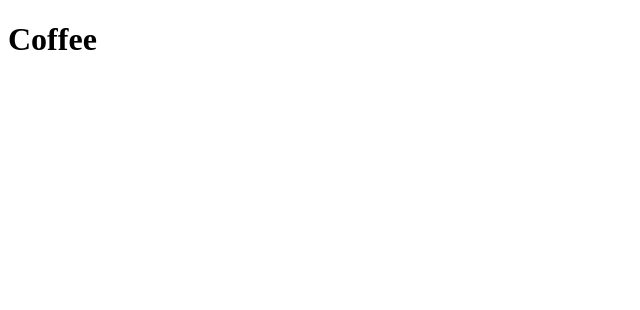
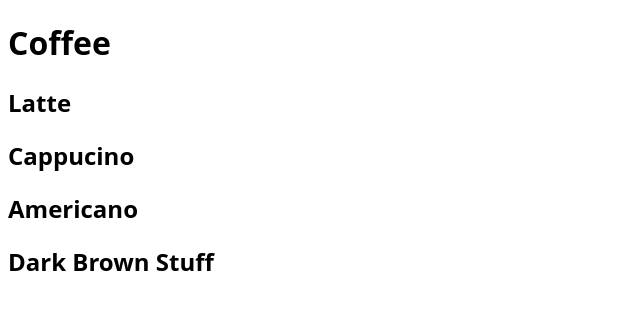
Before and after one commit to fahada95/CoffeeBootstrap, a plain HTML site: page index.html in a window 1280 px wide. Shown: the whole page, without its empty margins (0-640 px from the left). Drawn offline with Linux system fonts and the light colour scheme.

Commit message:
add more content

```diff
--- a/index.html
+++ b/index.html
@@ -3,9 +3,30 @@
 <head>
   <meta charset="UTF-8">
   <title>Definitive Guide to Coffee</title>
+  <link rel="stylesheet" href="bootstrap/css/creative.min.css">
 </head>
 <body>
+
+  <div>
     <h1>Coffee</h1>
+  </div>
+
+  <div>
+    <h2>Latte</h2>
+  </div>
+
+  <div>
+    <h2>Cappucino</h2>
+  </div>
+
+  <div>
+    <h2>Americano</h2>
+  </div>
+
+  <div>
+    <h2>Dark Brown Stuff</h2>
+  </div>
+
 
 </body>
 </html>
```
Lines whose indentation alone changed are shown as unchanged.
